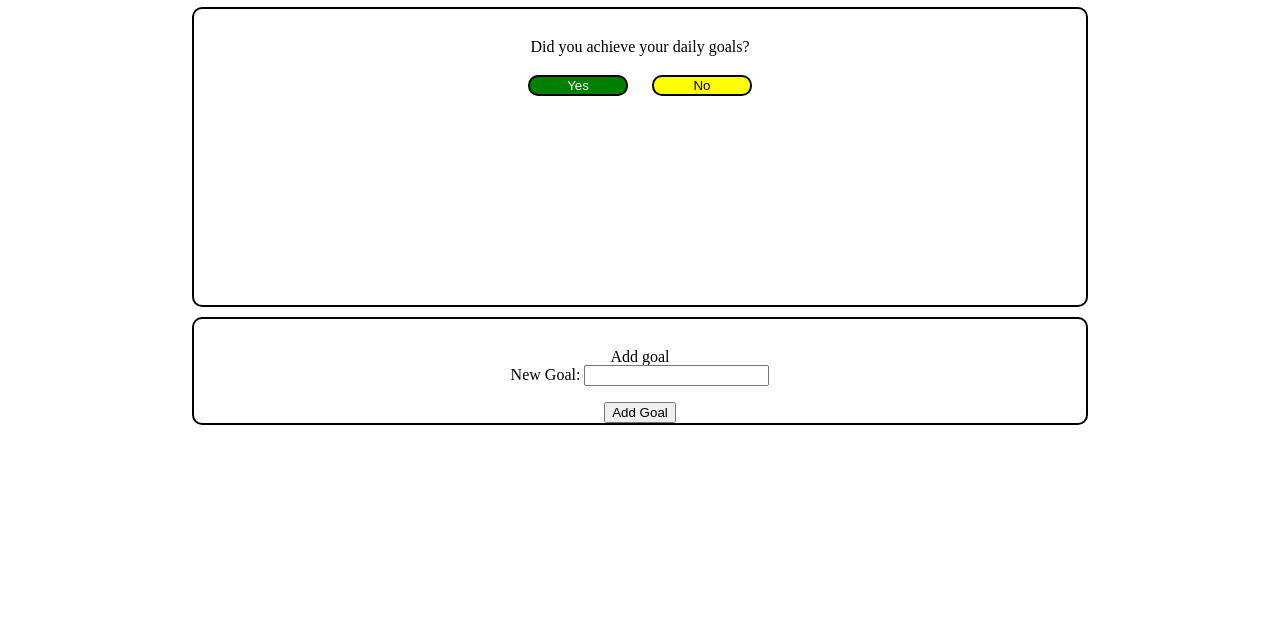
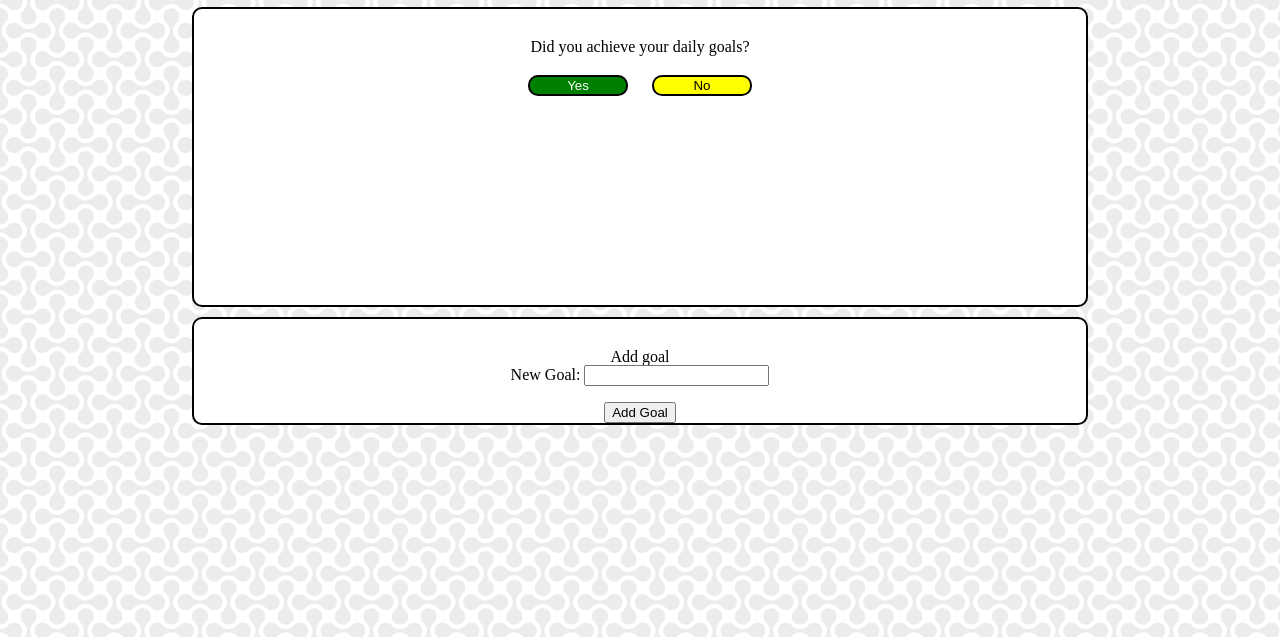
Before and after one commit to pitekcharles/goallist, a plain HTML site: page index.html in a window 1280 px wide. Shown: the part 163-800 px from the top of the page. Drawn offline with nearby package versions, Linux system fonts and the light colour scheme.

Commit message:
added background image to body of the app

```diff
--- a/resources/css/main.css
+++ b/resources/css/main.css
@@ -1,5 +1,9 @@
 *{
    box-sizing: border-box;
+}
+
+body {
+    background-image: url(../images/double-bubble.png);
 }
 
 /* header styling */
@@ -20,7 +24,6 @@ main {
     margin-top: 10px;
     width: 100%;
     text-align: center;
-
 }
 
 main button {
@@ -57,6 +60,7 @@ main .goalReached {
     padding: auto 0;
     border: 2px solid black;
     border-radius: 10px;
+    background-color: white;
 }
 
 main .addGoal {
@@ -65,6 +69,7 @@ main .addGoal {
     width: 70%;
     margin: 10px auto;
     padding-top: 30px;
+    background-color: white;
 }
 
 /* footer styling */
```
Also changed, not shown: resources/images/double-bubble.png (added).
